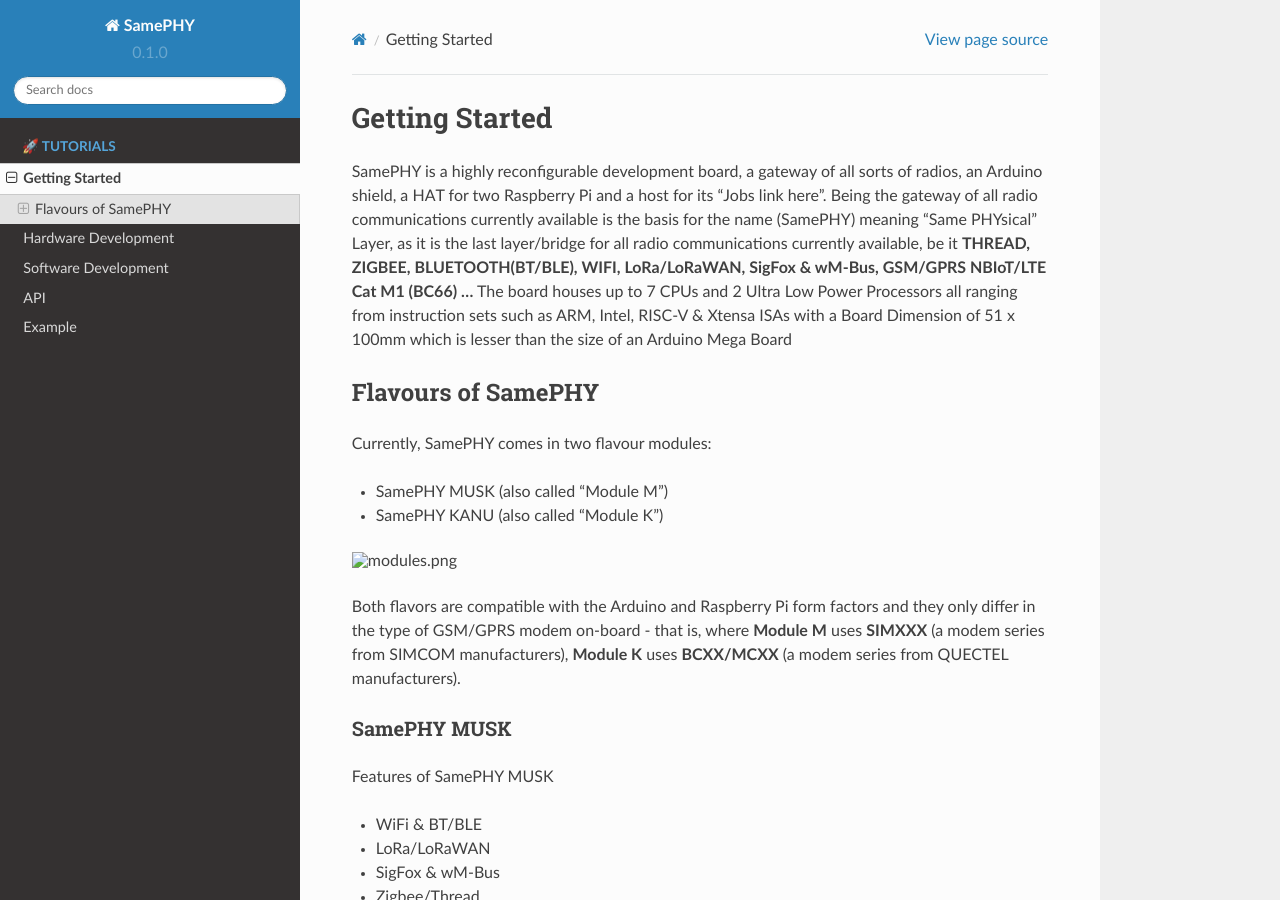
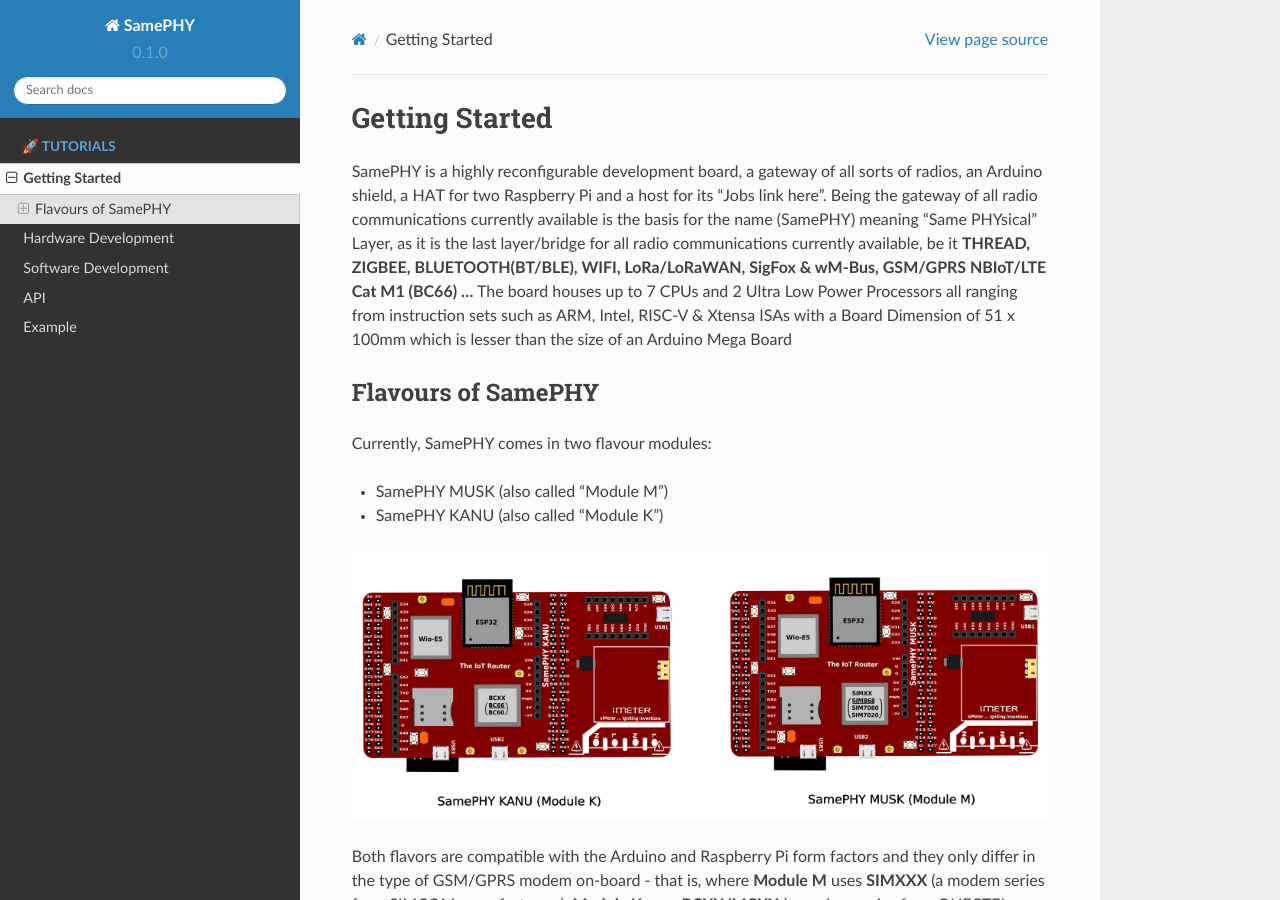
Before and after one commit to petchu99/bookish-waddle, a Sphinx documentation site: the page built from docs/source/Intro/getting-started.rst, in a window 1280 px wide and 900 px high. Built offline with Sphinx 7.4.7 and the Read the Docs theme 2.0.0, drawn with Linux system fonts in a browser that asks for light colours.

Commit message:
Update getting-started.rst

```diff
--- a/docs/source/Intro/getting-started.rst
+++ b/docs/source/Intro/getting-started.rst
@@ -10,7 +10,7 @@
 - SamePHY MUSK (also called "Module M")
 - SamePHY KANU (also called "Module K")
 
-.. image:: ../modules.png
+.. image:: ../images/modules.png
 
 Both flavors are compatible with the Arduino and Raspberry Pi form factors and they only differ in the type of GSM/GPRS modem on-board - that is, where **Module M** uses **SIMXXX** (a modem series from SIMCOM manufacturers), **Module K** uses **BCXX/MCXX** (a modem series from QUECTEL manufacturers).
 
```
